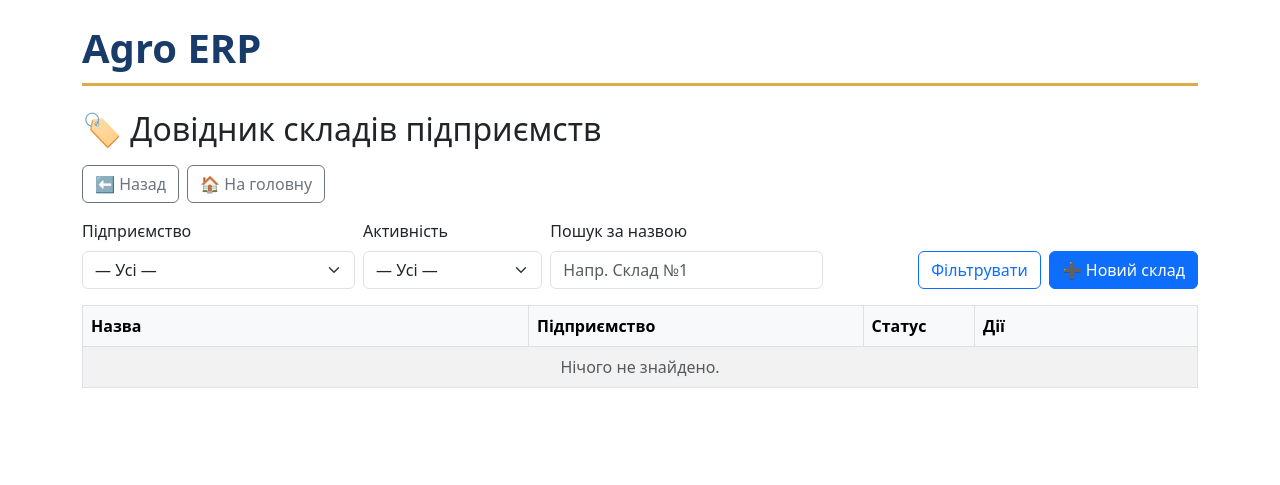
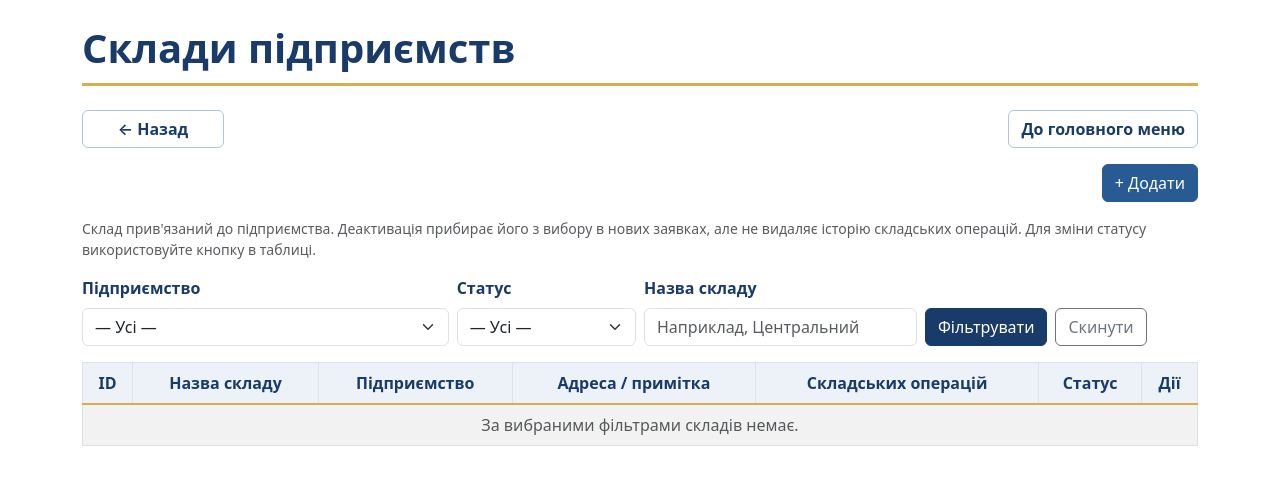
Before and after one commit to maksymvasylyna/agro_erp, a Flask app: page /reference/warehouses/ in a window 1280 px wide. Shown: the top 485 px of the page. Run offline with Flask 3, Linux system fonts and the light colour scheme; some libraries are stand-ins or nearby versions.

Commit message:
refactor(warehouses): consistent forms, CSRF validation and preserve stock ownership

```diff
--- a/modules/reference/warehouses/routes.py
+++ b/modules/reference/warehouses/routes.py
@@ -1,11 +1,25 @@
-# -*- coding: utf-8 -*-
-from __future__ import annotations
+"""Warehouse reference directory with company ownership and safe lifecycle.
 
-from flask import Blueprint, render_template, request, redirect, url_for, flash, jsonify
+Legacy warehouse IDs are referenced by stock_transactions.warehouse_id
+WITHOUT a PostgreSQL foreign key. Never physically delete a warehouse,
+and never reassign a warehouse with stock history to another company.
+The public active-warehouse JSON API is kept unchanged.
+"""
+from flask import Blueprint, abort, flash, jsonify, redirect, render_template, request, url_for
+from flask_wtf import FlaskForm
+from sqlalchemy import func
 from sqlalchemy.exc import IntegrityError
+from sqlalchemy.orm import joinedload
+from wtforms import BooleanField, StringField, SubmitField
+from wtforms.validators import DataRequired, Length, Optional
+from wtforms_sqlalchemy.fields import QuerySelectField
+
 from extensions import db
+from modules.reference.companies.models import Company
+from modules.reference.shared_crud import normalize_reference_name
+from modules.warehouse.models import StockTransaction
 from .models import Warehouse
-from modules.reference.companies.models import Company
+
 
 warehouses_bp = Blueprint(
     "warehouses",
@@ -14,176 +28,192 @@ warehouses_bp = Blueprint(
     template_folder="templates",
 )
 
-# ───────────────────────────── Helpers ─────────────────────────────
 
-def _safe_int(x, default=None):
-    try:
-        return int(x)
-    except Exception:
-        return default
+def _companies():
+    return Company.query.order_by(Company.name).all()
 
-def _company_list():
-    return Company.query.order_by(Company.name.asc()).all()
 
-# ───────────────────────────── Views ─────────────────────────────
+class WarehouseForm(FlaskForm):
+    company = QuerySelectField(
+        "Підприємство",
+        query_factory=_companies, get_label="name",
+        allow_blank=True, blank_text="— Оберіть підприємство —",
+        validators=[DataRequired(message="Оберіть підприємство.")],
+    )
+    name = StringField(
+        "Назва складу",
+        filters=[normalize_reference_name],
+        validators=[
+            DataRequired(message="Вкажіть назву складу."),
+            Length(max=255, message="Назва не може перевищувати 255 символів."),
+        ],
+    )
+    address = StringField(
+        "Адреса / примітка",
+        filters=[normalize_reference_name],
+        validators=[Optional(), Length(max=255, message="Адреса не може перевищувати 255 символів.")],
+    )
+    is_active = BooleanField("Активний", default=True)
+    submit = SubmitField("Зберегти")
+
+
+class WarehouseActionForm(FlaskForm):
+    """CSRF token for changing a warehouse's active state."""
+
+
+def _existing(name, company_id, exclude_id=None):
+    query = Warehouse.query.filter(
+        Warehouse.company_id == company_id,
+        func.lower(Warehouse.name) == name.lower(),
+    )
+    if exclude_id is not None:
+        query = query.filter(Warehouse.id != exclude_id)
+    return query.first()
+
+
+def _stock_counts():
+    # This reference is NOT declared as an FK in the current database.
+    return dict(
+        db.session.query(StockTransaction.warehouse_id, func.count(StockTransaction.id))
+        .group_by(StockTransaction.warehouse_id)
+        .all()
+    )
+
+
+def _render_form(form, warehouse, title):
+    return render_template(
+        "warehouses/form.html",
+        form=form, warehouse=warehouse, title=title,
+        create_url=url_for("warehouses.new"),
+    )
+
 
 @warehouses_bp.get("/")
 def index():
-    """Список складів із фільтрами: компанія, активність, пошук за назвою."""
     company_id = request.args.get("company_id", type=int)
-    active = request.args.get("active")  # "1"|"0"|None
-    q = request.args.get("q", type=str)
+    active = request.args.get("active")
+    search = (request.args.get("q") or "").strip()
 
-    query = Warehouse.query
-
+    query = Warehouse.query.options(joinedload(Warehouse.company))
     if company_id:
         query = query.filter(Warehouse.company_id == company_id)
     if active in ("0", "1"):
         query = query.filter(Warehouse.is_active.is_(active == "1"))
-    if q:
-        query = query.filter(Warehouse.name.ilike(f"%{q.strip()}%"))
-
-    rows = query.order_by(Warehouse.company_id.asc(), Warehouse.name.asc()).all()
+    if search:
+        query = query.filter(Warehouse.name.ilike(f"%{search}%"))
 
     return render_template(
         "warehouses/index.html",
-        rows=rows,
-        companies=_company_list(),
-        company_id=company_id,
-        active=active,
-        q=q or "",
-        title="Довідник складів",
-        header="🏷️ Довідник складів підприємств",
+        rows=query.order_by(Warehouse.company_id, Warehouse.name).all(),
+        companies=_companies(),
+        company_id=company_id, active=active, q=search,
+        stock_counts=_stock_counts(),
+        action_form=WarehouseActionForm(),
+        create_url=url_for("warehouses.new"),
     )
 
 
 @warehouses_bp.get("/new")
 def new():
-    """Форма створення складу."""
+    form = WarehouseForm()
     company_id = request.args.get("company_id", type=int)
-    return render_template(
-        "warehouses/form.html",
-        title="Новий склад",
-        header="➕ Новий склад",
-        companies=_company_list(),
-        warehouse=None,
-        company_id=company_id,
-        action=url_for("warehouses.create"),
-        submit_label="Створити",
-    )
+    if company_id:
+        form.company.data = Company.query.get(company_id)
+    return _render_form(form, None, "Новий склад")
 
 
 @warehouses_bp.post("/new")
 def create():
-    """Створення складу."""
-    name = (request.form.get("name") or "").strip()
-    address = (request.form.get("address") or "").strip() or None
-    company_id = request.form.get("company_id", type=int)
-    is_active = request.form.get("is_active") in ("on", "1", "true", "True")
-
-    if not company_id:
-        flash("Оберіть підприємство.", "warning")
-        return redirect(url_for("warehouses.new"))
-
-    if not name:
-        flash("Вкажіть назву складу.", "warning")
-        return redirect(url_for("warehouses.new", company_id=company_id))
-
-    w = Warehouse(company_id=company_id, name=name, address=address, is_active=is_active)
-    db.session.add(w)
-    try:
-        db.session.commit()
-        flash("Склад створено.", "success")
-    except IntegrityError:
-        db.session.rollback()
-        flash("Склад із такою назвою вже існує в обраній компанії.", "danger")
-
-    return redirect(url_for("warehouses.index", company_id=company_id))
+    form = WarehouseForm()
+    if form.validate_on_submit():
+        if _existing(form.name.data, form.company.data.id):
+            form.name.errors.append("Склад із такою назвою вже існує в цьому підприємстві.")
+        else:
+            warehouse = Warehouse(
+                company_id=form.company.data.id, name=form.name.data,
+                address=form.address.data or None, is_active=bool(form.is_active.data),
+            )
+            try:
+                db.session.add(warehouse)
+                db.session.commit()
+            except IntegrityError:
+                db.session.rollback()
+                form.name.errors.append("Не вдалося створити склад: перевірте назву й підприємство.")
+            else:
+                flash("Склад створено.", "success")
+                return redirect(url_for("warehouses.index", company_id=warehouse.company_id))
+    return _render_form(form, None, "Новий склад")
 
 
 @warehouses_bp.get("/<int:wid>/edit")
-def edit(wid: int):
-    """Форма редагування складу."""
-    w = Warehouse.query.get_or_404(wid)
-    return render_template(
-        "warehouses/form.html",
-        title="Редагування складу",
-        header=f"✏️ Редагування складу: {w.name}",
-        companies=_company_list(),
-        warehouse=w,
-        company_id=w.company_id,
-        action=url_for("warehouses.update", wid=w.id),
-        submit_label="Зберегти",
-    )
+def edit(wid):
+    warehouse = Warehouse.query.get_or_404(wid)
+    form = WarehouseForm(obj=warehouse)
+    return _render_form(form, warehouse, "Редагувати склад")
 
 
 @warehouses_bp.post("/<int:wid>/edit")
-def update(wid: int):
-    """Оновлення складу."""
-    w = Warehouse.query.get_or_404(wid)
-
-    name = (request.form.get("name") or "").strip()
-    address = (request.form.get("address") or "").strip() or None
-    company_id = request.form.get("company_id", type=int)
-    is_active = request.form.get("is_active") in ("on", "1", "true", "True")
-
-    if not company_id:
-        flash("Оберіть підприємство.", "warning")
-        return redirect(url_for("warehouses.edit", wid=wid))
-
-    if not name:
-        flash("Вкажіть назву складу.", "warning")
-        return redirect(url_for("warehouses.edit", wid=wid))
-
-    w.company_id = company_id
-    w.name = name
-    w.address = address
-    w.is_active = is_active
-
-    try:
-        db.session.commit()
-        flash("Зміни збережено.", "success")
-    except IntegrityError:
-        db.session.rollback()
-        flash("Склад із такою назвою вже існує в обраній компанії.", "danger")
-
-    return redirect(url_for("warehouses.index", company_id=company_id))
+def update(wid):
+    warehouse = Warehouse.query.get_or_404(wid)
+    form = WarehouseForm()
+    if form.validate_on_submit():
+        operations = StockTransaction.query.filter_by(warehouse_id=warehouse.id).count()
+        if warehouse.company_id != form.company.data.id and operations:
+            form.company.errors.append(
+                "Цей склад має складські операції. Перенести його до іншого підприємства не можна."
+            )
+        elif _existing(form.name.data, form.company.data.id, exclude_id=warehouse.id):
+            form.name.errors.append("Склад із такою назвою вже існує в цьому підприємстві.")
+        else:
+            warehouse.company_id = form.company.data.id
+            warehouse.name = form.name.data
+            warehouse.address = form.address.data or None
+            warehouse.is_active = bool(form.is_active.data)
+            try:
+                db.session.commit()
+            except IntegrityError:
+                db.session.rollback()
+                form.name.errors.append("Не вдалося зберегти зміни.")
+            else:
+                flash("Склад оновлено.", "success")
+                return redirect(url_for("warehouses.index", company_id=warehouse.company_id))
+    return _render_form(form, warehouse, "Редагувати склад")
 
 
 @warehouses_bp.post("/<int:wid>/toggle")
-def toggle(wid: int):
-    """Швидке увімк/вимк активності."""
-    w = Warehouse.query.get_or_404(wid)
-    w.is_active = not bool(w.is_active)
+def toggle(wid):
+    if not WarehouseActionForm().validate_on_submit():
+        abort(400)
+    warehouse = Warehouse.query.get_or_404(wid)
+    warehouse.is_active = not bool(warehouse.is_active)
     db.session.commit()
-    flash(("Склад активовано." if w.is_active else "Склад деактивовано."), "success")
-    return redirect(url_for("warehouses.index", company_id=w.company_id))
+    flash(
+        "Склад активовано." if warehouse.is_active else "Склад деактивовано. Історія збережена.",
+        "success",
+    )
+    return redirect(url_for("warehouses.index", company_id=warehouse.company_id))
 
 
 @warehouses_bp.post("/<int:wid>/delete")
-def delete(wid: int):
-    """
-    М'яке видалення: просто деактивуємо.
-    За потреби можна зробити повне видалення (але це ризиковано, якщо є посилання).
-    """
-    w = Warehouse.query.get_or_404(wid)
-    w.is_active = False
+def delete(wid):
+    """Backward-compatible endpoint: archive, never delete the actual row."""
+    if not WarehouseActionForm().validate_on_submit():
+        abort(400)
+    warehouse = Warehouse.query.get_or_404(wid)
+    warehouse.is_active = False
     db.session.commit()
-    flash("Склад деактивовано.", "success")
-    return redirect(url_for("warehouses.index", company_id=w.company_id))
+    flash("Склад деактивовано. Історія складських операцій збережена.", "info")
+    return redirect(url_for("warehouses.index", company_id=warehouse.company_id))
 
-# ───────────────────────────── API (для форм) ─────────────────────────────
 
 @warehouses_bp.get("/api/by_company")
 def api_by_company():
-    """
-    JSON для підвантаження складів-одержувачів у формах:
-      /reference/warehouses/api/by_company?company_id=123
-    Повертає [{id, name, address}]
-    """
+    """Keep existing [{id, name, address}] contract for shipment forms."""
     company_id = request.args.get("company_id", type=int)
     if not company_id:
         return jsonify([])
-
     rows = Warehouse.active_for_company(company_id).all()
-    return jsonify([{"id": w.id, "name": w.name, "address": w.address} for w in rows])
+    return jsonify([
+        {"id": warehouse.id, "name": warehouse.name, "address": warehouse.address}
+        for warehouse in rows
+    ])
--- a/modules/reference/warehouses/templates/warehouses/index.html
+++ b/modules/reference/warehouses/templates/warehouses/index.html
@@ -1,87 +1,88 @@
-{% extends "base.html" %}
-{% block title %}{{ title or "Довідник складів" }}{% endblock %}
+{% extends 'reference/_index_base.html' %}
 
-{% block content %}
-<h2 class="mb-3">{{ header or "🏷️ Довідник складів підприємств" }}</h2>
+{% block title_text %}Склади підприємств{% endblock %}
+{% block header_text %}Склади підприємств{% endblock %}
 
-<div class="d-flex gap-2 mb-3">
-  <button type="button" class="btn btn-outline-secondary" onclick="history.back()">⬅️ Назад</button>
-  <a href="{{ url_for('index') }}" class="btn btn-outline-secondary">🏠 На головну</a>
-</div>
+{% block before_table %}
+  <p class="text-muted small mb-3">
+    Склад прив'язаний до підприємства. Деактивація прибирає його з вибору в нових заявках,
+    але не видаляє історію складських операцій. Для зміни статусу використовуйте кнопку в таблиці.
+  </p>
+{% endblock %}
 
-<form class="row g-2 align-items-end mb-3" method="get" action="{{ url_for('warehouses.index') }}">
-  <div class="col-md-3">
-    <label class="form-label">Підприємство</label>
-    <select class="form-select" name="company_id" onchange="this.form.submit()">
+{% block filter_form %}
+  <form method="get" action="{{ url_for('warehouses.index') }}" class="row g-2 align-items-end mb-3">
+    <div class="col-sm-6 col-lg-4">
+      <label for="warehouse-company" class="form-label">Підприємство</label>
+      <select id="warehouse-company" class="form-select" name="company_id">
         <option value="">— Усі —</option>
-      {% for c in companies %}
-        <option value="{{ c.id }}" {{ 'selected' if company_id==c.id else '' }}>{{ c.name }}</option>
+        {% for company in companies %}
+          <option value="{{ company.id }}" {% if company_id == company.id %}selected{% endif %}>
+            {{ company.name }}
+          </option>
         {% endfor %}
       </select>
     </div>
-
-  <div class="col-md-2">
-    <label class="form-label">Активність</label>
-    <select class="form-select" name="active" onchange="this.form.submit()">
+    <div class="col-sm-6 col-lg-2">
+      <label for="warehouse-active" class="form-label">Статус</label>
+      <select id="warehouse-active" class="form-select" name="active">
         <option value="">— Усі —</option>
-      <option value="1" {{ 'selected' if active=='1' else '' }}>Активні</option>
-      <option value="0" {{ 'selected' if active=='0' else '' }}>Неактивні</option>
+        <option value="1" {% if active == '1' %}selected{% endif %}>Активні</option>
+        <option value="0" {% if active == '0' %}selected{% endif %}>Неактивні</option>
       </select>
     </div>
-
-  <div class="col-md-3">
-    <label class="form-label">Пошук за назвою</label>
-    <input class="form-control" type="text" name="q" value="{{ q or '' }}" placeholder="Напр. Склад №1">
+    <div class="col-sm-6 col-lg-3">
+      <label for="warehouse-search" class="form-label">Назва складу</label>
+      <input id="warehouse-search" class="form-control" name="q" type="search"
+             value="{{ q }}" placeholder="Наприклад, Центральний">
     </div>
-
-  <div class="col-md-4 d-flex gap-2">
-    <button class="btn btn-outline-primary ms-auto" type="submit">Фільтрувати</button>
-    <a class="btn btn-primary" href="{{ url_for('warehouses.new', company_id=company_id) }}">➕ Новий склад</a>
+    <div class="col-sm-6 col-lg-3 d-flex gap-2">
+      <button class="btn btn-primary" type="submit">Фільтрувати</button>
+      <a class="btn btn-outline-secondary" href="{{ url_for('warehouses.index') }}">Скинути</a>
     </div>
   </form>
+{% endblock %}
 
-<table class="table table-striped table-bordered align-middle">
-  <thead class="table-light">
+{% block table_headers %}
+  <th>ID</th>
+  <th>Назва складу</th>
+  <th>Підприємство</th>
+  <th>Адреса / примітка</th>
+  <th>Складських операцій</th>
+  <th>Статус</th>
+  <th>Дії</th>
+{% endblock %}
+
+{% block table_rows %}
+  {% for warehouse in rows %}
     <tr>
-      <th style="width:40%">Назва</th>
-      <th style="width:30%">Підприємство</th>
-      <th style="width:10%">Статус</th>
-      <th style="width:20%">Дії</th>
-    </tr>
-  </thead>
-  <tbody>
-    {% if rows and rows|length %}
-      {% for r in rows %}
-        <tr>
-          <td><b>{{ r.name }}</b></td>
-          <td>{{ (r.company.name if r.company else ('#'+r.company_id|string)) }}</td>
+      <td>{{ warehouse.id }}</td>
+      <td class="text-start fw-semibold">{{ warehouse.name }}</td>
+      <td>{{ warehouse.company.name if warehouse.company else '—' }}</td>
+      <td>{{ warehouse.address or '—' }}</td>
+      <td>{{ stock_counts.get(warehouse.id, 0) }}</td>
       <td>
-            {% if r.is_active %}
-              <span class="badge bg-success">активний</span>
+        {% if warehouse.is_active %}
+          <span class="badge bg-success">Активний</span>
         {% else %}
-              <span class="badge bg-secondary">неактивний</span>
+          <span class="badge bg-secondary">Неактивний</span>
         {% endif %}
       </td>
       <td>
-            <div class="d-flex flex-wrap gap-2">
-              <a class="btn btn-sm btn-outline-primary" href="{{ url_for('warehouses.edit', wid=r.id) }}">✏️ Редагувати</a>
-
-              <form method="post" action="{{ url_for('warehouses.toggle', wid=r.id) }}" onsubmit="return confirm('Перемкнути активність складу «{{ r.name }}»?');">
-                <button class="btn btn-sm btn-outline-warning" type="submit">
-                  {% if r.is_active %}Деактивувати{% else %}Активувати{% endif %}
+        <div class="d-flex flex-wrap justify-content-center gap-2">
+          <a class="btn btn-sm btn-primary"
+             href="{{ url_for('warehouses.edit', wid=warehouse.id) }}">Редагувати</a>
+          <form method="post" action="{{ url_for('warehouses.toggle', wid=warehouse.id) }}"
+                onsubmit="return confirm('Змінити статус складу?');">
+            {{ action_form.hidden_tag() }}
+            <button class="btn btn-sm btn-outline-secondary" type="submit">
+              {{ 'Деактивувати' if warehouse.is_active else 'Активувати' }}
             </button>
-              </form>
-
-              <form method="post" action="{{ url_for('warehouses.delete', wid=r.id) }}" onsubmit="return confirm('Деактивувати склад «{{ r.name }}»?');">
-                <button class="btn btn-sm btn-outline-danger" type="submit">🗑️ Деактивувати</button>
           </form>
         </div>
       </td>
     </tr>
+  {% else %}
+    <tr><td colspan="7" class="text-muted">За вибраними фільтрами складів немає.</td></tr>
   {% endfor %}
-    {% else %}
-      <tr><td colspan="4" class="text-center text-muted">Нічого не знайдено.</td></tr>
-    {% endif %}
-  </tbody>
-</table>
 {% endblock %}
```
Also changed, not shown: modules/reference/warehouses/templates/warehouses/form.html (+26 -38 lines). Lines whose indentation alone changed are shown as unchanged.
